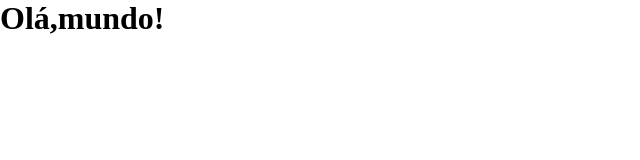
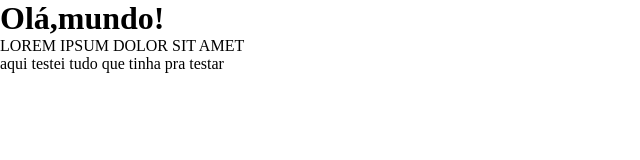
Before and after one commit to wigle-eagle/Testando-git, a plain HTML site: page index.html in a window 1280 px wide. Shown: the whole page, without its empty margins (0-640 px from the left). Drawn offline with Linux system fonts and the light colour scheme.

Commit message:
criando paragrafos e branch

```diff
--- a/index.html
+++ b/index.html
@@ -8,6 +8,7 @@
 </head>
 <body>
     <h1>Olá,mundo!</h1>
-
+    <p>LOREM IPSUM DOLOR SIT AMET</p>
+    <p>aqui testei tudo que tinha pra testar</p>
 </body>
 </html>
```
